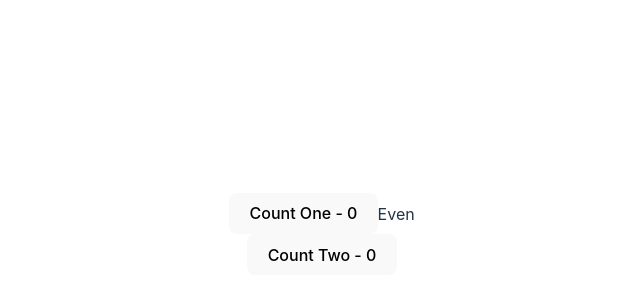
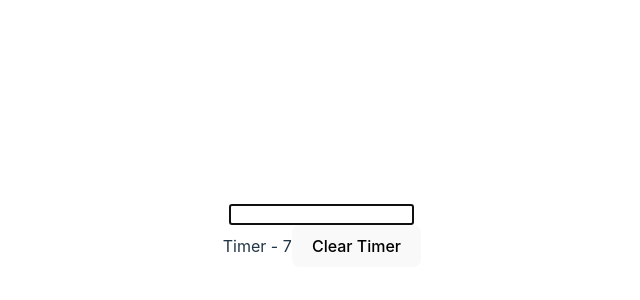
Before and after one commit to moonhopark/react-learn, a React (Vite) app: page / in a window 1280 px wide. Shown: the part 166-466 px from the top of the page, without its empty margins (318-958 px from the left). Built offline with nearby package versions, Linux system fonts and the light colour scheme.

Commit message:
feat: useRef 예제 추가

```diff
--- a/src/App.jsx
+++ b/src/App.jsx
@@ -1,12 +1,13 @@
 import React from 'react';
 import './App.css';
 
-import UseMemo from './components/react-basic/UseMemo/UseMemo';
+import UseRef from './components/react-basic/UseRef/UseRef';
+import Timer from './components/react-basic/UseRef/Timer';
 
 const App = () => {
   return (
     <div className="App">
-      <UseMemo />
+      <UseRef />
     </div>
   );
 };
--- /dev/null
+++ b/src/components/react-basic/UseRef/FocusInput.jsx
@@ -0,0 +1,17 @@
+import React, { useEffect, useRef } from 'react';
+
+const FocusInput = () => {
+  const inputRef = useRef(null);
+
+  useEffect(() => {
+    inputRef.current.focus();
+  }, []);
+
+  return (
+    <div>
+      <input ref={inputRef} type="text" />
+    </div>
+  );
+};
+
+export default FocusInput;
--- /dev/null
+++ b/src/components/react-basic/UseRef/Timer.jsx
@@ -0,0 +1,24 @@
+import React, { useState, useEffect, useRef } from 'react';
+
+const Timer = () => {
+  const [timer, setTimer] = useState(0);
+  const intervalRef = useRef();
+
+  useEffect(() => {
+    intervalRef.current = setInterval(() => {
+      setTimer((prevTimer) => prevTimer + 1);
+    }, 1000);
+    return () => {
+      clearInterval(intervalRef.current);
+    };
+  }, []);
+
+  return (
+    <div>
+      Timer - {timer}
+      <button onClick={() => clearInterval(intervalRef.current)}>Clear Timer</button>
+    </div>
+  );
+};
+
+export default Timer;
--- /dev/null
+++ b/src/components/react-basic/UseRef/UseRef.jsx
@@ -0,0 +1,14 @@
+import React from 'react';
+import FocusInput from './FocusInput';
+import Timer from './Timer';
+
+const UseRef = () => {
+  return (
+    <div>
+      <FocusInput />
+      <Timer />
+    </div>
+  );
+};
+
+export default UseRef;
```
